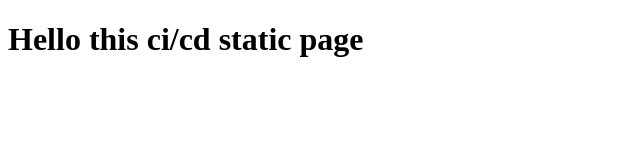
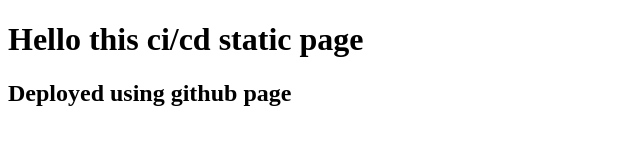
Before and after one commit to Rubakumardirushan/CI-CD_STATIC, a plain HTML site: page index.html in a window 1280 px wide. Shown: the whole page, without its empty margins (0-640 px from the left). Drawn offline with Linux system fonts and the light colour scheme.

Commit message:
first commit

```diff
--- a/index.html
+++ b/index.html
@@ -7,5 +7,6 @@
 </head>
 <body>
     <h1>Hello this ci/cd static page</h1>
+    <h2>Deployed using github page</h2>
 </body>
 </html>
```
